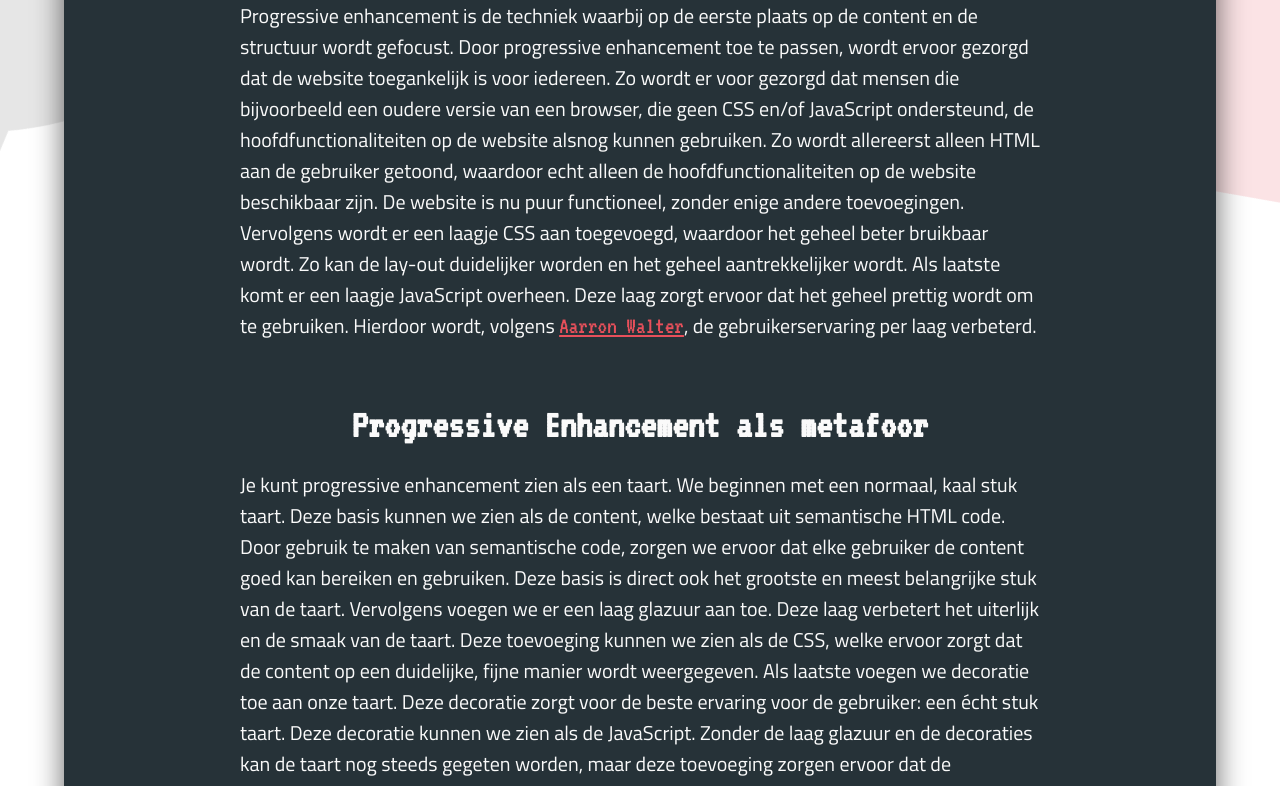
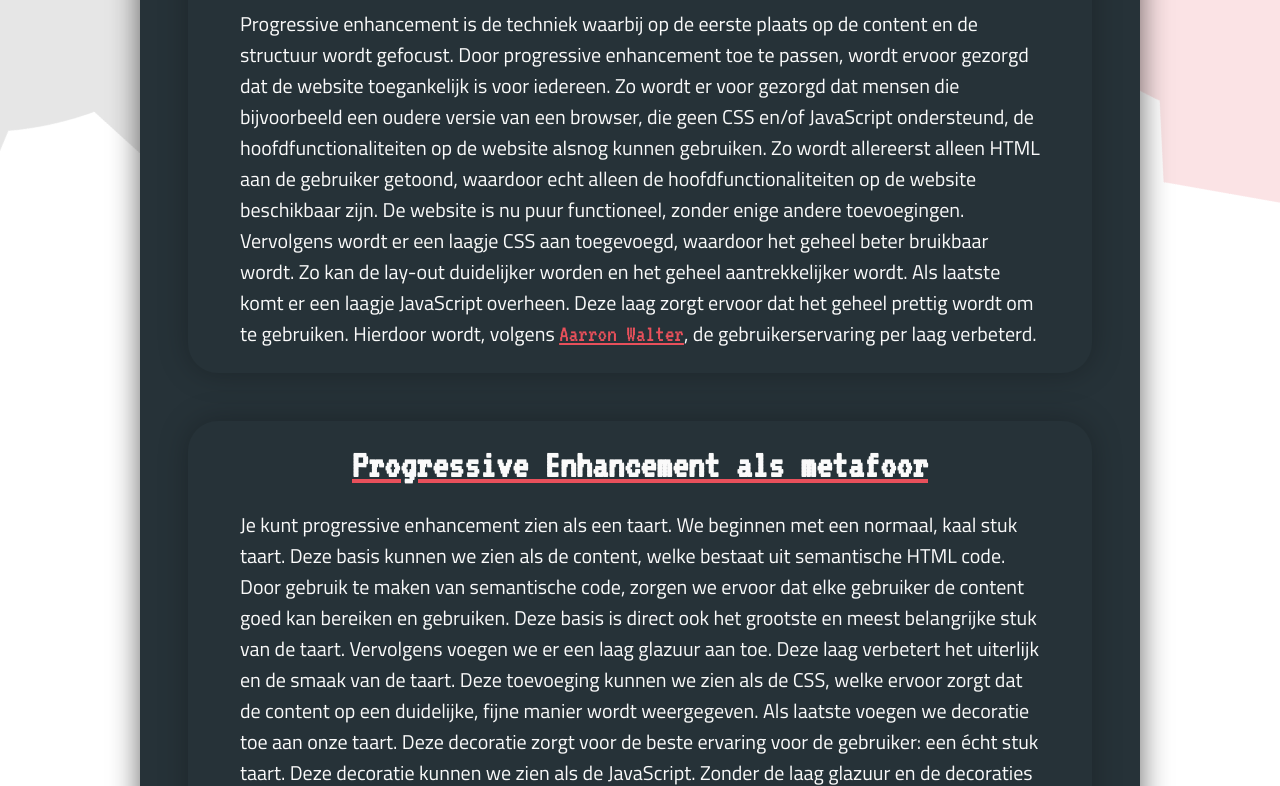
Before and after one commit to victorboucher/progressive-enhancement, a plain HTML site: page index.html in a window 1280 px wide. Shown: the part 701-1487 px from the top of the page. Drawn offline with Linux system fonts and the light colour scheme.

Commit message:
styling improvements

```diff
--- a/css/styles.css
+++ b/css/styles.css
@@ -79,18 +79,25 @@ main {
   justify-content: center;
 }
 
-main section {
+section {
   width: 90%;
-  max-width: 1440px;
-  padding: 48px;
+  max-width: 1000px;
+  padding: 48px 48px 6px;
   background: #263238;
   border-radius: 30px;
   box-shadow: 0px 0px 30px rgba(0,0,0, 0.6);
 }
 
+article {
+  margin: 48px 0;
+  padding: 24px 0 24px;
+  border-radius: 30px;
+  box-shadow: 0px 0px 30px rgba(0,0,0, 0.25);
+}
+
 main p {
   max-width: 800px;
-  margin: 24px auto 0;
+  margin: 0 auto;
   font-size: 20px;
   font-family: 'Titillium Web', sans-serif;
 }
@@ -105,12 +112,16 @@ main img {
 h1 {
   text-align: center;
   font-size: 80px;
+  text-decoration: underline;
+  text-decoration-color: #e8505b;
 }
 
 h2 {
-  margin-top: 64px;
+  margin-bottom: 24px;
   text-align: center;
   font-size: 40px;
+  text-decoration: underline;
+  text-decoration-color: #e8505b;
 }
 
 footer {
--- a/index.html
+++ b/index.html
@@ -54,29 +54,33 @@
   <main>
     <section>
       <h1>Progressive Enhancement</h1>
-      <h2>Wat is Progressive Enhancement?</h2>
-      <p>Progressive enhancement is de techniek waarbij op de eerste plaats op de content en de structuur wordt gefocust. Door progressive enhancement toe te passen, wordt ervoor gezorgd dat de website toegankelijk is voor iedereen. Zo wordt er voor gezorgd dat mensen die bijvoorbeeld een oudere versie van een browser, die geen CSS en/of JavaScript ondersteund, de hoofdfunctionaliteiten op de website alsnog kunnen gebruiken.
-
-        Zo wordt allereerst alleen HTML aan de gebruiker getoond, waardoor echt alleen de hoofdfunctionaliteiten op de website beschikbaar zijn. De website is nu puur functioneel, zonder enige andere toevoegingen.
-
-        Vervolgens wordt er een laagje CSS aan toegevoegd, waardoor het geheel beter bruikbaar wordt. Zo kan de lay-out duidelijker worden en het geheel aantrekkelijker wordt.
-
-        Als laatste komt er een laagje JavaScript overheen. Deze laag zorgt ervoor dat het geheel prettig wordt om te gebruiken.
-        Hierdoor wordt, volgens <a target="_blank" href="https://www.nngroup.com/articles/theory-user-delight/">Aarron Walter</a>, de gebruikerservaring per laag verbeterd.</p>
+      <article>
+        <h2>Wat is Progressive Enhancement?</h2>
+        <p>
+          Progressive enhancement is de techniek waarbij op de eerste plaats op de content en de structuur wordt gefocust. Door progressive enhancement toe te passen, wordt ervoor gezorgd dat de website toegankelijk is voor iedereen. Zo wordt er voor gezorgd dat mensen die bijvoorbeeld een oudere versie van een browser, die geen CSS en/of JavaScript ondersteund, de hoofdfunctionaliteiten op de website alsnog kunnen gebruiken.
+          Zo wordt allereerst alleen HTML aan de gebruiker getoond, waardoor echt alleen de hoofdfunctionaliteiten op de website beschikbaar zijn. De website is nu puur functioneel, zonder enige andere toevoegingen.
+          Vervolgens wordt er een laagje CSS aan toegevoegd, waardoor het geheel beter bruikbaar wordt. Zo kan de lay-out duidelijker worden en het geheel aantrekkelijker wordt.
+          Als laatste komt er een laagje JavaScript overheen. Deze laag zorgt ervoor dat het geheel prettig wordt om te gebruiken.
+          Hierdoor wordt, volgens <a target="_blank" href="https://www.nngroup.com/articles/theory-user-delight/">Aarron Walter</a>, de gebruikerservaring per laag verbeterd.
+        </p>
+      </article>
+      <article>
         <h2>Progressive Enhancement als metafoor</h2>
-        <p>Je kunt progressive enhancement zien als een taart.
+        <p>
+          Je kunt progressive enhancement zien als een taart.
           We beginnen met een normaal, kaal stuk taart. Deze basis kunnen we zien als de content, welke bestaat uit semantische HTML code. Door gebruik te maken van semantische code, zorgen we ervoor dat elke gebruiker de content goed kan bereiken en gebruiken. Deze basis is direct ook het grootste en meest belangrijke stuk van de taart.
-
           Vervolgens voegen we er een laag glazuur aan toe. Deze laag verbetert het uiterlijk en de smaak van de taart. Deze toevoeging kunnen we zien als de CSS, welke ervoor zorgt dat de content op een duidelijke, fijne manier wordt weergegeven.
-
           Als laatste voegen we decoratie toe aan onze taart. Deze decoratie zorgt voor de beste ervaring voor de gebruiker: een écht stuk taart. Deze decoratie kunnen we zien als de JavaScript.
-
-          Zonder de laag glazuur en de decoraties kan de taart nog steeds gegeten worden, maar deze toevoeging zorgen ervoor dat de gebruikerservaring verbetert wordt. Dit is progressive enchancement.</p>
+          Zonder de laag glazuur en de decoraties kan de taart nog steeds gegeten worden, maar deze toevoeging zorgen ervoor dat de gebruikerservaring verbetert wordt. Dit is progressive enchancement.
+        </p>
       <img src="images/taart.png" alt="">
-      <h2>Bronnen</h2>
+      </article>
+      <article>
+        <h2>Bronnen</h2>
         <p>Gustafson, A. (2008, 7 oktober). Understanding Progressive Enhancement. Geraadpleegd op 10 maart 2021, van <a target="_blank" href="https://alistapart.com/article/understandingprogressiveenhancement/">https://alistapart.com/article/understandingprogressiveenhancement/</a></p>
         <p>Matuzo. (2020, 28 april). The beauty of Progressive Enhancement. Geraadpleegd op 10 maart 2021, van <a target="_blank" href="https://www.matuzo.at/blog/beauty-of-progressive-enhancement/">https://www.matuzo.at/blog/beauty-of-progressive-enhancement/</a></p>
         <p>NN Group. (2017, 5 maart). A Theory of User Delight: Why Usability Is the Foundation for Delightful Experiences. Geraadpleegd op 10 maart 2021, van <a target="_blank" href="https://www.nngroup.com/articles/theory-user-delight/">https://www.nngroup.com/articles/theory-user-delight/</a></p>
+      </article>
     </section>
   </main>
   <footer>
```
